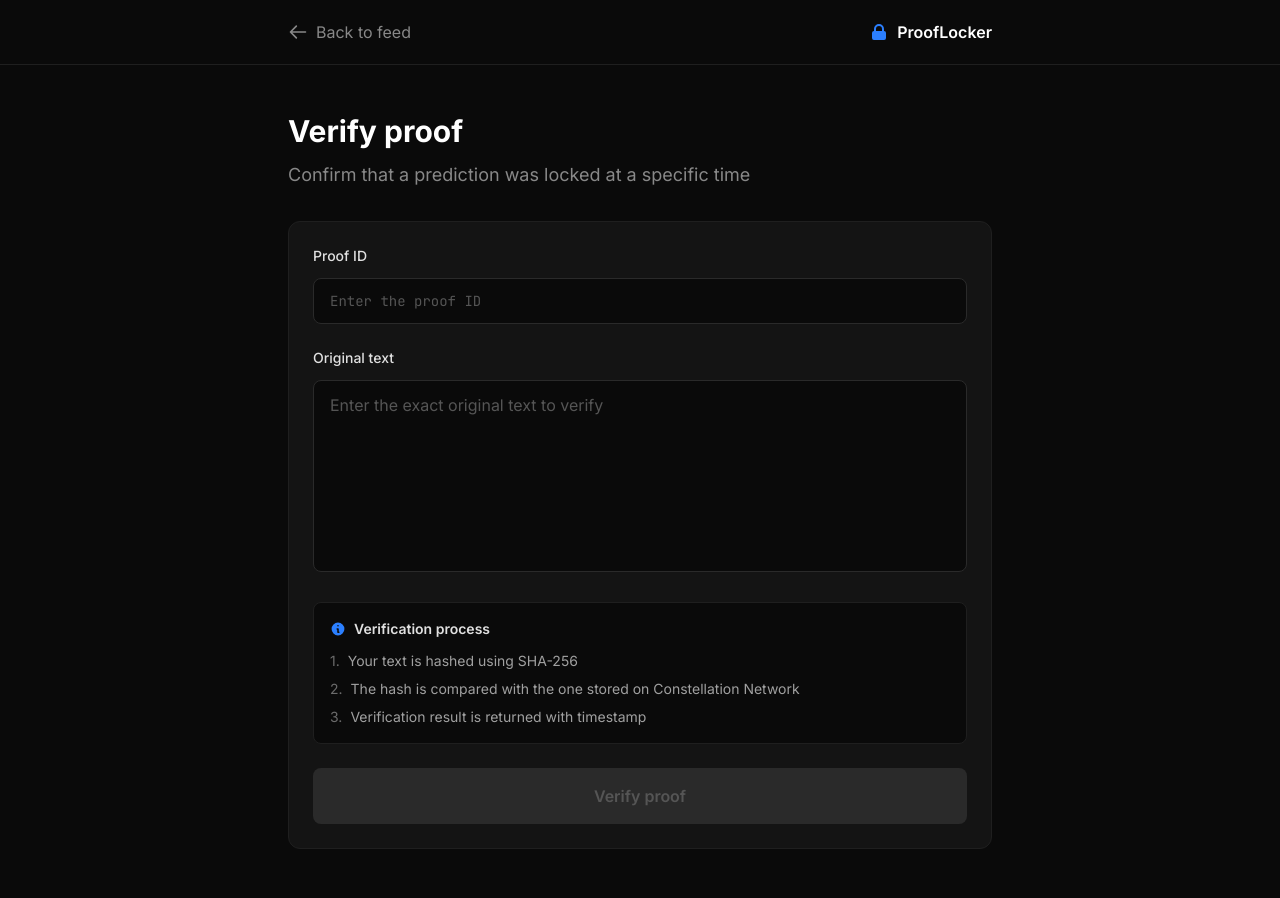
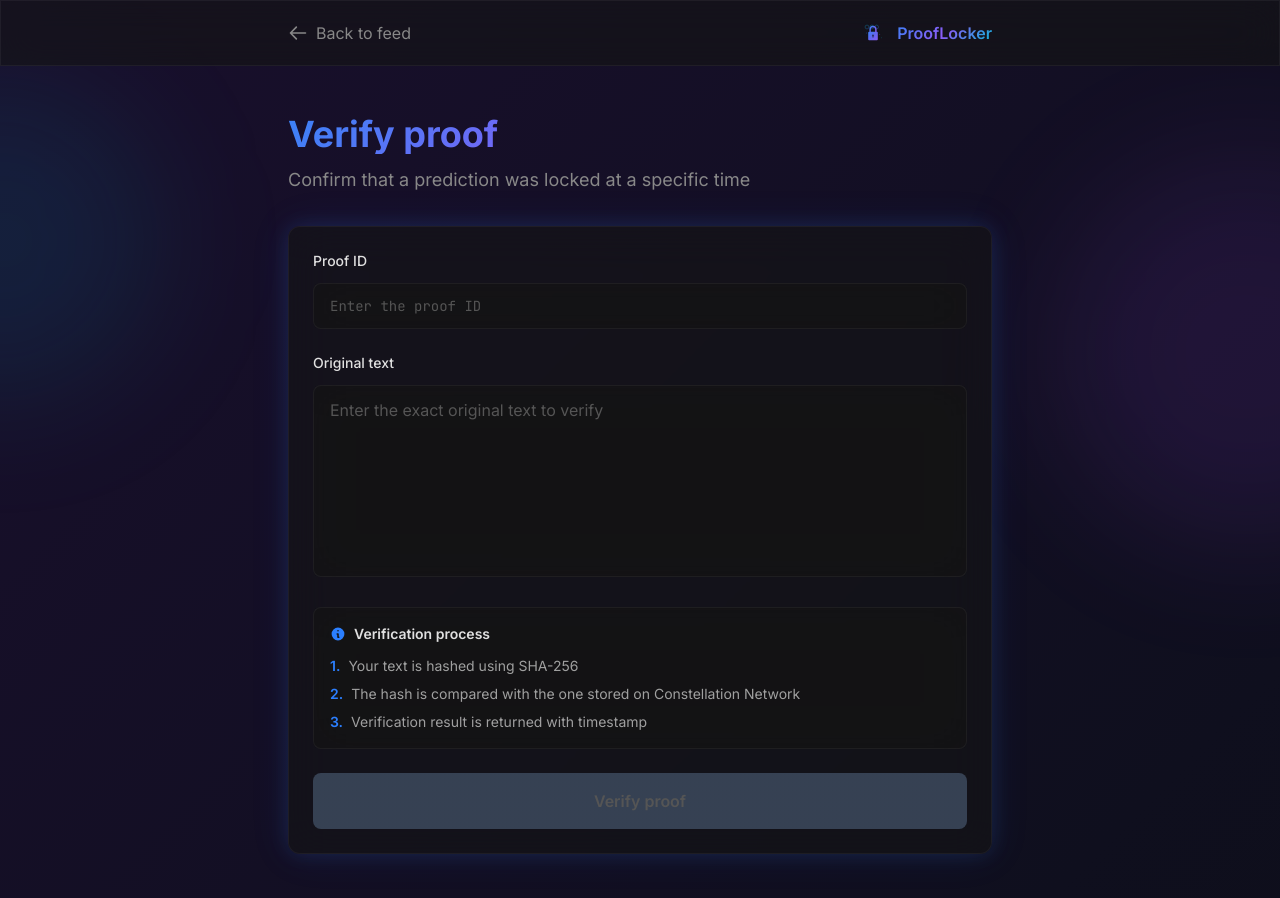
Before and after one commit to Boomchakalala/prooflocker, a Next.js app: page /verify in a window 1280 px wide. Shown: the top 898 px of the page. Built offline with nearby package versions, Linux system fonts and the light colour scheme.

Commit message:
Sandbox autosave

```diff
--- a/src/app/verify/page.tsx
+++ b/src/app/verify/page.tsx
@@ -3,6 +3,7 @@
 import { useState, useEffect, Suspense } from "react";
 import { useSearchParams } from "next/navigation";
 import Link from "next/link";
+import ProofLockerLogo from "@/components/Logo";
 
 function VerifyContent() {
   const searchParams = useSearchParams();
@@ -48,9 +49,15 @@ function VerifyContent() {
   };
 
   return (
-    <div className="min-h-screen bg-[#0a0a0a]">
+    <div className="min-h-screen gradient-bg relative">
+      {/* Decorative gradient orbs */}
+      <div className="fixed inset-0 overflow-hidden pointer-events-none">
+        <div className="absolute top-20 -left-40 w-80 h-80 bg-cyan-500/10 rounded-full blur-3xl" />
+        <div className="absolute top-40 -right-40 w-96 h-96 bg-purple-500/10 rounded-full blur-3xl" />
+      </div>
+
       {/* Header */}
-      <header className="border-b border-[#1f1f1f]">
+      <header className="glass border-b border-white/5 relative z-10">
         <div className="max-w-3xl mx-auto px-4 sm:px-6 lg:px-8">
           <div className="flex items-center justify-between h-16">
             <Link
@@ -72,35 +79,25 @@ function VerifyContent() {
               </svg>
               Back to feed
             </Link>
-            <div className="flex items-center gap-2">
-              <svg
-                className="w-5 h-5 text-blue-500"
-                fill="currentColor"
-                viewBox="0 0 20 20"
-              >
-                <path
-                  fillRule="evenodd"
-                  d="M5 9V7a5 5 0 0110 0v2a2 2 0 012 2v5a2 2 0 01-2 2H5a2 2 0 01-2-2v-5a2 2 0 012-2zm8-2v2H7V7a3 3 0 016 0z"
-                  clipRule="evenodd"
-                />
-              </svg>
-              <span className="font-semibold text-white">ProofLocker</span>
+            <div className="flex items-center gap-3">
+              <ProofLockerLogo className="w-6 h-6" />
+              <span className="font-semibold gradient-text">ProofLocker</span>
             </div>
           </div>
         </div>
       </header>
 
       {/* Main content */}
-      <main className="max-w-3xl mx-auto px-4 sm:px-6 lg:px-8 py-12">
-        <div className="mb-8">
-          <h1 className="text-3xl font-bold text-white mb-3">Verify proof</h1>
+      <main className="max-w-3xl mx-auto px-4 sm:px-6 lg:px-8 py-12 relative z-10">
+        <div className="mb-8 fade-in">
+          <h1 className="text-4xl font-bold gradient-text mb-3">Verify proof</h1>
           <p className="text-[#888] text-lg">
             Confirm that a prediction was locked at a specific time
           </p>
         </div>
 
         {!result ? (
-          <div className="bg-[#141414] border border-[#1f1f1f] rounded-xl p-6">
+          <div className="glass rounded-xl p-6 glow-blue">
             <div className="space-y-6">
               <div>
                 <label
@@ -115,7 +112,7 @@ function VerifyContent() {
                   value={proofId}
                   onChange={(e) => setProofId(e.target.value)}
                   placeholder="Enter the proof ID"
-                  className="w-full px-4 py-3 bg-[#0a0a0a] border border-[#2a2a2a] rounded-lg text-white placeholder-[#555] focus:outline-none focus:ring-2 focus:ring-blue-500 focus:border-transparent font-mono text-sm"
+                  className="w-full px-4 py-3 glass border border-white/10 rounded-lg text-white placeholder-[#555] focus:outline-none focus:ring-2 focus:ring-blue-500 focus:border-transparent font-mono text-sm"
                   disabled={loading}
                 />
               </div>
@@ -132,13 +129,13 @@ function VerifyContent() {
                   value={text}
                   onChange={(e) => setText(e.target.value)}
                   placeholder="Enter the exact original text to verify"
-                  className="w-full h-48 px-4 py-3 bg-[#0a0a0a] border border-[#2a2a2a] rounded-lg text-white placeholder-[#555] focus:outline-none focus:ring-2 focus:ring-blue-500 focus:border-transparent resize-none"
+                  className="w-full h-48 px-4 py-3 glass border border-white/10 rounded-lg text-white placeholder-[#555] focus:outline-none focus:ring-2 focus:ring-blue-500 focus:border-transparent resize-none"
                   disabled={loading}
                 />
               </div>
             </div>
 
-            <div className="bg-[#0a0a0a] border border-[#1f1f1f] rounded-lg p-4 my-6">
+            <div className="glass border border-white/5 rounded-lg p-4 my-6">
               <h3 className="text-sm font-semibold text-[#e0e0e0] mb-3 flex items-center gap-2">
                 <svg
                   className="w-4 h-4 text-blue-500"
@@ -155,18 +152,18 @@ function VerifyContent() {
               </h3>
               <ol className="space-y-2 text-sm text-[#a0a0a0]">
                 <li className="flex gap-2">
-                  <span className="text-[#6b6b6b] flex-shrink-0">1.</span>
+                  <span className="text-blue-500 flex-shrink-0 font-semibold">1.</span>
                   <span>Your text is hashed using SHA-256</span>
                 </li>
                 <li className="flex gap-2">
-                  <span className="text-[#6b6b6b] flex-shrink-0">2.</span>
+                  <span className="text-blue-500 flex-shrink-0 font-semibold">2.</span>
                   <span>
                     The hash is compared with the one stored on Constellation
                     Network
                   </span>
                 </li>
                 <li className="flex gap-2">
-                  <span className="text-[#6b6b6b] flex-shrink-0">3.</span>
+                  <span className="text-blue-500 flex-shrink-0 font-semibold">3.</span>
                   <span>Verification result is returned with timestamp</span>
                 </li>
               </ol>
@@ -175,7 +172,7 @@ function VerifyContent() {
             <button
               onClick={handleVerify}
               disabled={!proofId.trim() || !text.trim() || loading}
-              className="w-full px-6 py-4 bg-blue-600 hover:bg-blue-700 disabled:bg-[#2a2a2a] disabled:text-[#555] disabled:cursor-not-allowed text-white font-semibold rounded-lg transition-all shadow-lg shadow-blue-500/20 disabled:shadow-none"
+              className="w-full px-6 py-4 bg-gradient-to-r from-blue-600 to-purple-600 hover:from-blue-700 hover:to-purple-700 disabled:from-gray-700 disabled:to-gray-700 disabled:text-[#555] disabled:cursor-not-allowed text-white font-semibold rounded-lg transition-all shadow-lg shadow-blue-500/20 disabled:shadow-none btn-glow"
             >
               {loading ? (
                 <span className="flex items-center justify-center gap-2">
@@ -206,18 +203,18 @@ function VerifyContent() {
             </button>
           </div>
         ) : (
-          <div className="bg-[#141414] border border-[#1f1f1f] rounded-xl p-6">
+          <div className="glass rounded-xl p-6 glow-purple fade-in">
             <div className="text-center mb-6">
               <div
-                className={`inline-flex items-center justify-center w-16 h-16 rounded-full mb-4 ${
+                className={`inline-flex items-center justify-center w-20 h-20 rounded-full mb-4 border-2 ${
                   result.verified
-                    ? "bg-green-500/10 border border-green-500/20"
-                    : "bg-red-500/10 border border-red-500/20"
+                    ? "bg-green-500/10 border-green-500/30"
+                    : "bg-red-500/10 border-red-500/30"
                 }`}
               >
                 {result.verified ? (
                   <svg
-                    className="w-8 h-8 text-green-500"
+                    className="w-10 h-10 text-green-500"
                     fill="none"
                     stroke="currentColor"
                     viewBox="0 0 24 24"
@@ -231,7 +228,7 @@ function VerifyContent() {
                   </svg>
                 ) : (
                   <svg
-                    className="w-8 h-8 text-red-500"
+                    className="w-10 h-10 text-red-500"
                     fill="none"
                     stroke="currentColor"
                     viewBox="0 0 24 24"
@@ -246,8 +243,8 @@ function VerifyContent() {
                 )}
               </div>
               <h2
-                className={`text-2xl font-bold mb-2 ${
-                  result.verified ? "text-green-400" : "text-red-400"
+                className={`text-3xl font-bold mb-2 ${
+                  result.verified ? "gradient-text" : "text-red-400"
                 }`}
               >
                 {result.verified ? "Proof verified!" : "Verification failed"}
@@ -257,7 +254,7 @@ function VerifyContent() {
 
             {result.verified && result.proofDetails && (
               <div className="space-y-4 mb-6">
-                <div className="bg-[#0a0a0a] border border-[#1f1f1f] rounded-lg p-4">
+                <div className="glass border border-white/5 rounded-lg p-4">
                   <label className="block text-xs font-semibold text-[#6b6b6b] mb-2">
                     SHA-256 HASH
                   </label>
@@ -266,7 +263,7 @@ function VerifyContent() {
                   </code>
                 </div>
 
-                <div className="bg-[#0a0a0a] border border-[#1f1f1f] rounded-lg p-4">
+                <div className="glass border border-white/5 rounded-lg p-4">
                   <label className="block text-xs font-semibold text-[#6b6b6b] mb-2">
                     DAG TRANSACTION
                   </label>
@@ -275,7 +272,7 @@ function VerifyContent() {
                   </code>
                 </div>
 
-                <div className="bg-[#0a0a0a] border border-[#1f1f1f] rounded-lg p-4">
+                <div className="glass border border-white/5 rounded-lg p-4">
                   <label className="block text-xs font-semibold text-[#6b6b6b] mb-2">
                     LOCKED ON
                   </label>
@@ -302,13 +299,13 @@ function VerifyContent() {
                   setProofId("");
                   setText("");
                 }}
-                className="flex-1 px-6 py-3 bg-[#1a1a1a] hover:bg-[#202020] text-white font-semibold rounded-lg transition-colors border border-[#2a2a2a]"
+                className="flex-1 px-6 py-3 bg-white/5 hover:bg-white/10 text-white font-semibold rounded-lg transition-all border border-white/10"
               >
                 Verify another
               </button>
               <Link
                 href="/"
-                className="flex-1 px-6 py-3 bg-blue-600 hover:bg-blue-700 text-white font-semibold rounded-lg transition-colors text-center"
+                className="flex-1 px-6 py-3 bg-gradient-to-r from-blue-600 to-purple-600 hover:from-blue-700 hover:to-purple-700 text-white font-semibold rounded-lg transition-all text-center btn-glow"
               >
                 Back to feed
               </Link>
```
